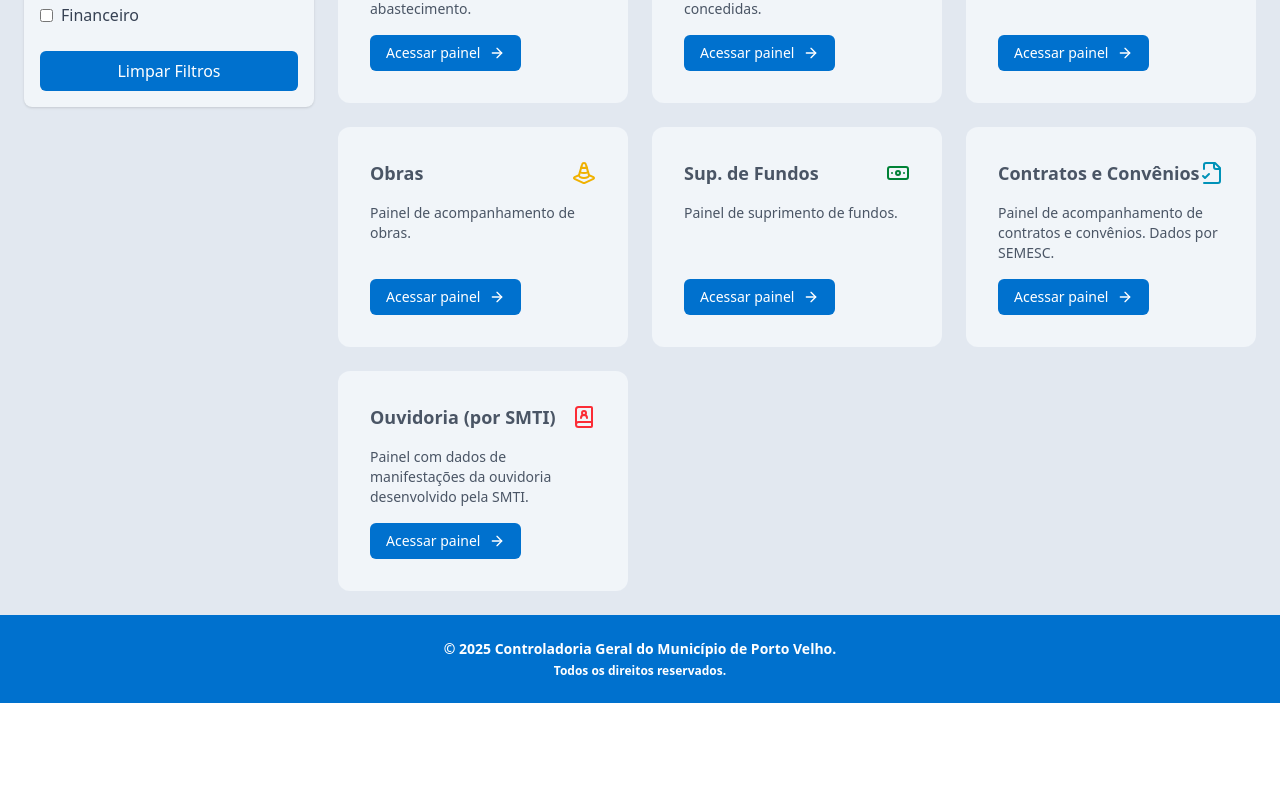
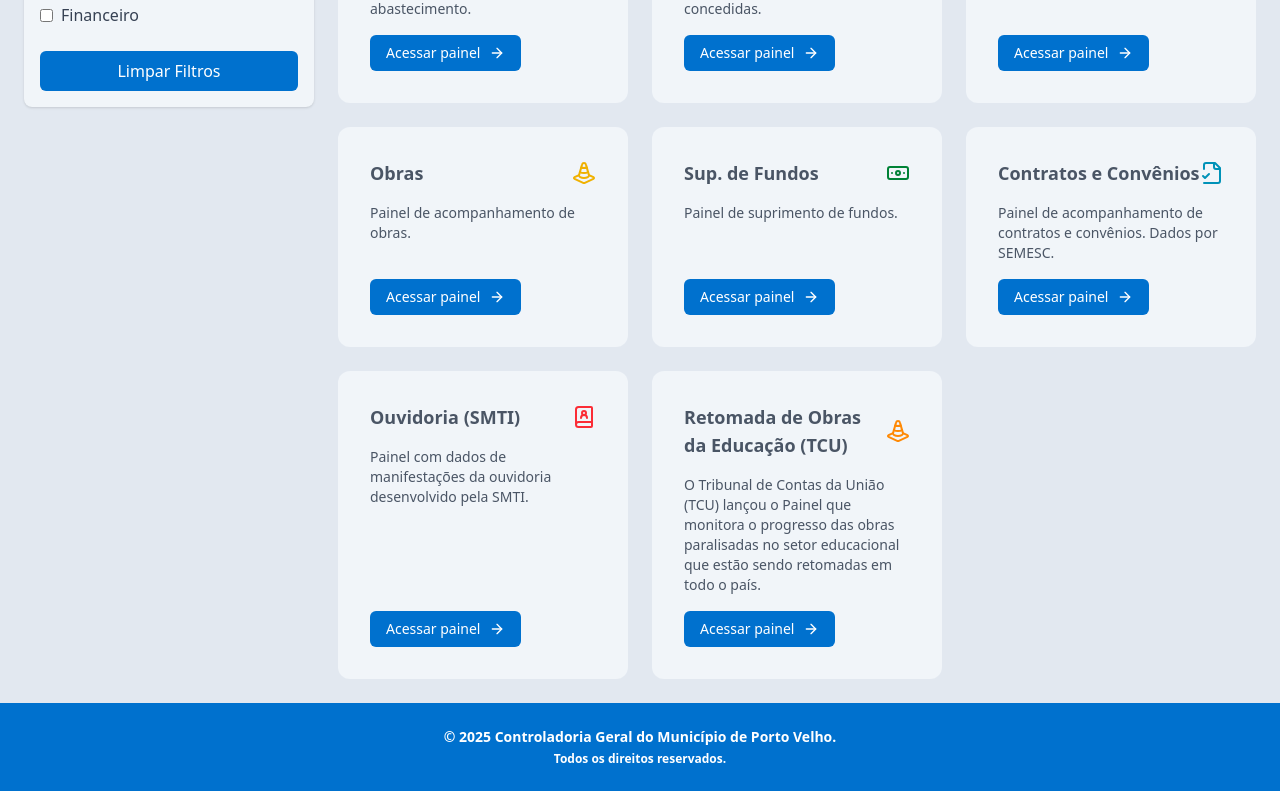
Before and after one commit to ciep-cgm-pvh/bi-portal-frontend, a React (Vite) app: page /hub in a window 1280 px wide. Shown: the part 550-1341 px from the top of the page. Before the commit the page ends 1253 px from the top, so only its background shows below. Built offline with nearby package versions, Linux system fonts and the light colour scheme.

Commit message:
Update HubCardsData.tsx

```diff
--- a/src/data/HubCardsData.tsx
+++ b/src/data/HubCardsData.tsx
@@ -79,12 +79,18 @@ const HubExternalCardsData = [
     icon: <FileCheck2 className="text-cyan-600 w-6 h-6" />,
     type: "Financeiro",
   },
-  {
-    title: `Ouvidoria (por SMTI)`,
+  {title: `Ouvidoria (SMTI)`,
     description: "Painel com dados de manifestações da ouvidoria desenvolvido pela SMTI.",
     route: "https://ouvidoria.portovelho.ro.gov.br/painel-ouvidoria",
     icon: <BookUser className="text-red-500 w-6 h-6" />,
     type: "Gestão",
+  },
+  {
+    title: "Retomada de Obras da Educação (TCU)",
+        description: "O Tribunal de Contas da União (TCU) lançou o Painel que monitora o progresso das obras paralisadas no setor educacional que estão sendo retomadas em todo o país.",
+      route: "https://app.powerbi.com/view?r=eyJrIjoiM2NmMTdlYzctOTY3My00ZWZhLWI3ODQtN2YyZDEzNDY1MTk1IiwidCI6ImJmMTU4MTg4LTlhMTEtNDRjMi1iN2ZjLTIxZTg1NjEzYmEyNyJ9",
+      icon: <TrafficCone className="text-orange-400 w-6 h-6 min-w-6 min-h-6" />,
+      type: "Infraestrutura",
   },
 ]
 
```
